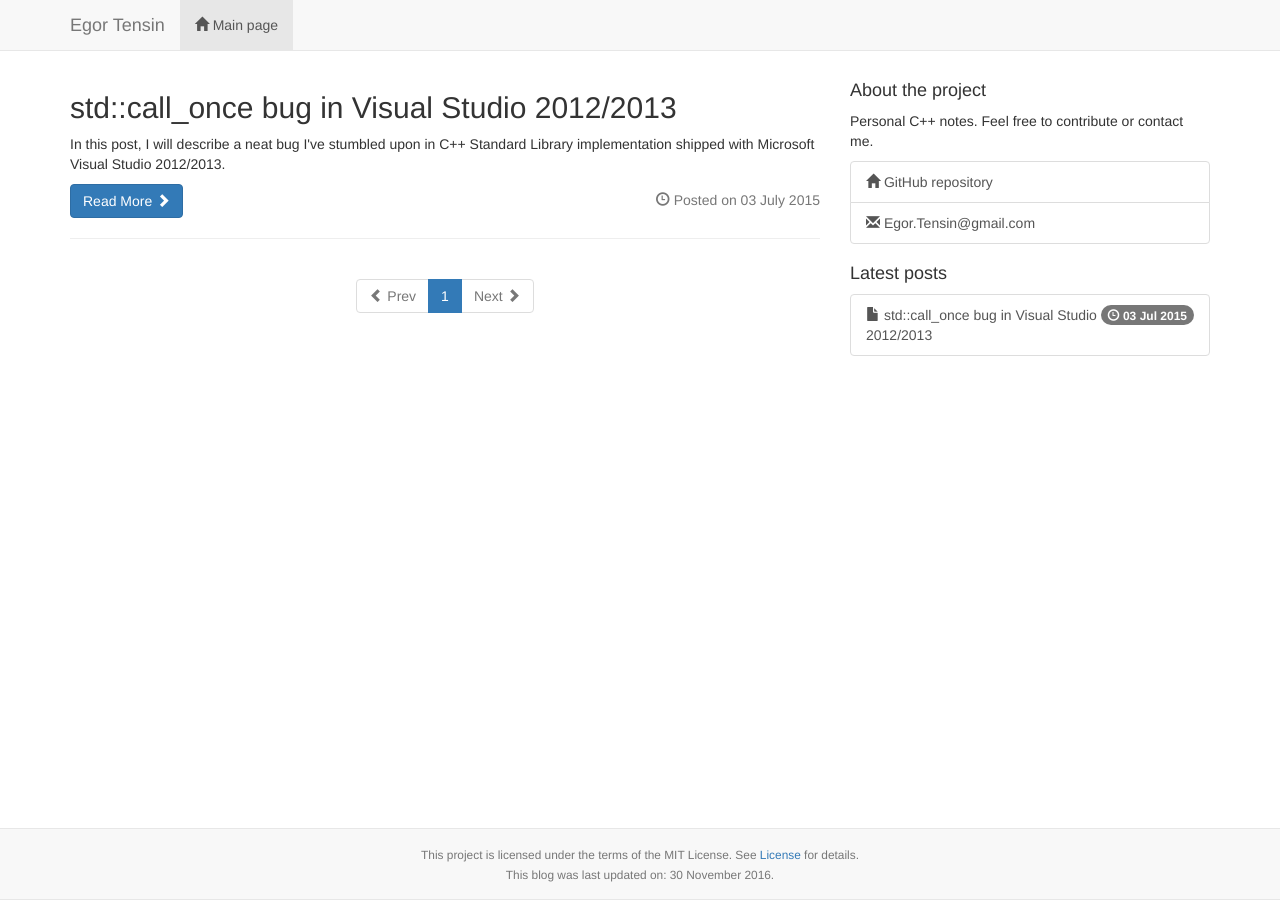
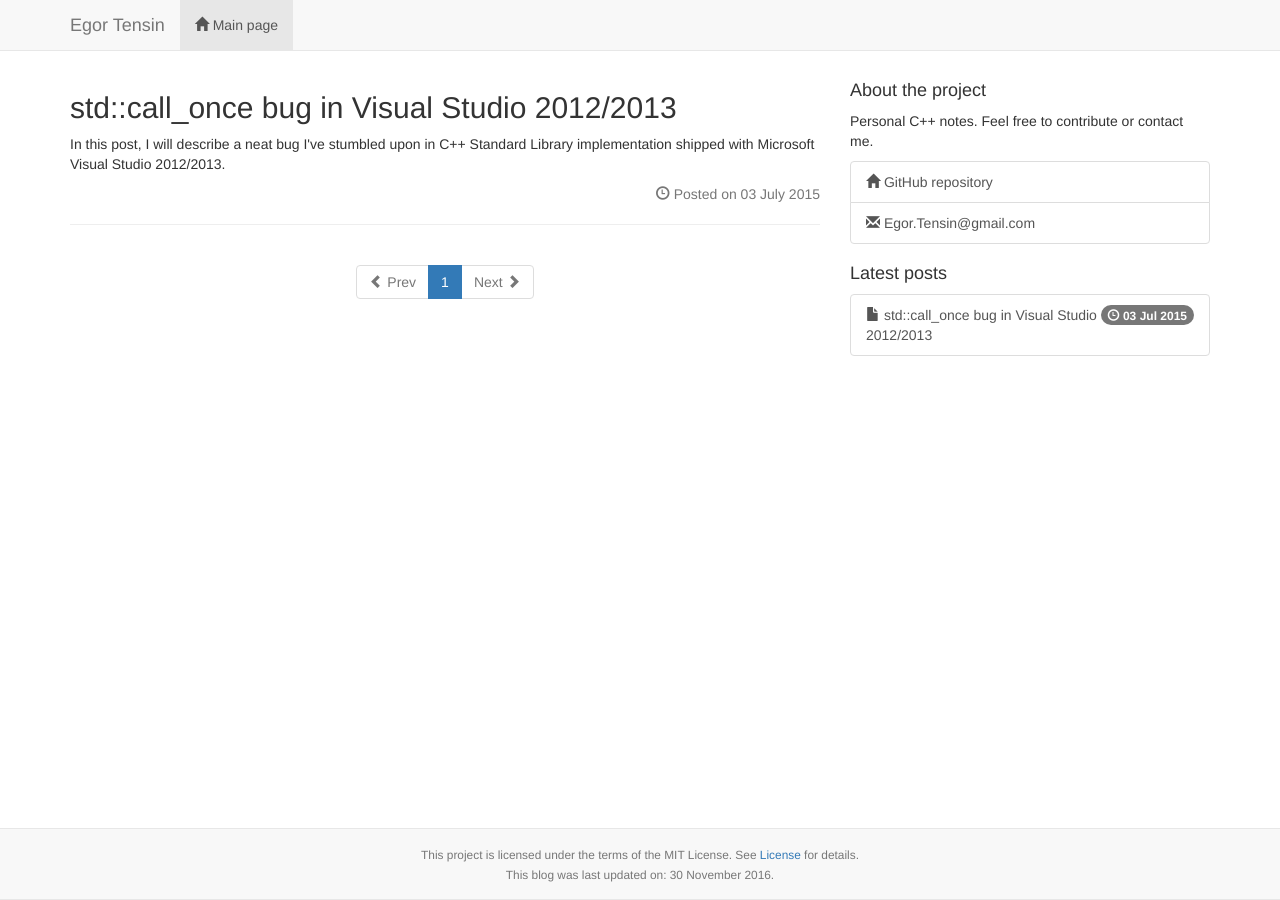
Before and after one commit to egor-tensin/jekyll-theme, a Jekyll site: the page built from index.html, in a window 1280 px wide. Built offline with Jekyll 4.4.1, drawn with Linux system fonts in a browser that asks for light colours; nearby versions of some CDN libraries; the list of posts is cut into pages by our own code.

Commit message:
fix markup semantics

```diff
--- a/_includes/common/sidebar.html
+++ b/_includes/common/sidebar.html
@@ -1,16 +1,19 @@
-<h4>About the project</h4>
+<h2 class="h4">About the project</h2>
 <p>{{ site.project.description }}. Feel free to contribute or contact me.</p>
 <div class="list-group wide-enough">
   <a class="list-group-item" href="{{ site.github.repository_url }}"><span class="glyphicon glyphicon-home"></span>&nbsp;GitHub repository</a>
   <a class="list-group-item" href="mailto:{{ site.personal_info.email }}"><span class="glyphicon glyphicon-envelope"></span>&nbsp;{{ site.personal_info.email }}</a>
 </div>
-<h4>Latest posts</h4>
+<h2 class="h4">Latest posts</h2>
 {% if site.posts.size == 0 %}
   <p>Sorry, there're no posts yet.</p>
 {% else %}
   <div class="list-group wide-enough">
   {% for post in site.posts limit: 5 %}
-    <a class="list-group-item" href="{{ site.baseurl }}{{ post.url }}"><span class="badge"><span class="glyphicon glyphicon-time"></span>&nbsp;{{ post.date | date_to_string }}</span><span class="glyphicon glyphicon-file"></span>&nbsp;{{ post.title }}</a>
+    <a class="list-group-item" href="{{ site.baseurl }}{{ post.url }}">
+      <span class="badge"><span class="glyphicon glyphicon-time"></span>&nbsp;{{ post.date | date_to_string }}</span>
+      <span class="glyphicon glyphicon-file"></span>&nbsp;{{ post.title }}
+    </a>
   {% endfor %}
   </div>
 {% endif %}
--- a/css/common/misc.css
+++ b/css/common/misc.css
@@ -4,3 +4,11 @@
 .wider {
   max-width: 600px;
 }
+h1 a,
+h2 a,
+h3 a,
+h4 a,
+h5 a,
+h6 a {
+  color: inherit;
+}
--- a/index.html
+++ b/index.html
@@ -6,22 +6,13 @@
 navbar_link: <span class="glyphicon glyphicon-home"></span>&nbsp;Main page
 ---
 {% if site.posts.size == 0 %}
-  <h3>Sorry, no posts have been added yet.</h3>
+  <p class="h3">Sorry, no posts have been added yet.</p>
   <hr/>
 {% else %}
   {% for post in paginator.posts %}
-    <h2>{{ post.title }}</h2>
+    <h2><a href="{{ site.baseurl }}{{ post.url }}">{{ post.title }}</a></h2>
     <p>{{ post.excerpt }}</p>
-    <div style="display: table; width: 100%;">
-      <div style="display: table-row;">
-        <div style="display: table-cell;">
-          <a class="btn btn-primary" href="{{ site.baseurl }}{{ post.url }}">Read More&nbsp;<span class="glyphicon glyphicon-chevron-right"></span></a>
-        </div>
-        <div class="text-muted" style="text-align: right; display: table-cell;">
-          &nbsp;<span class="glyphicon glyphicon-time"></span> Posted on {{ post.date | date_to_long_string }}
-        </div>
-      </div>
-    </div>
+    <p class="text-muted" style="text-align: right;"><span class="glyphicon glyphicon-time"></span> Posted on {{ post.date | date_to_long_string }}</p>
     <hr/>
   {% endfor %}
   <div class="text-center">
```
